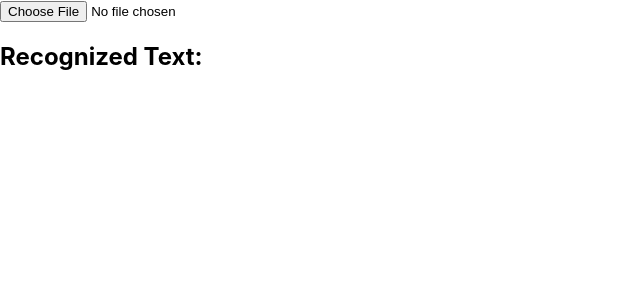
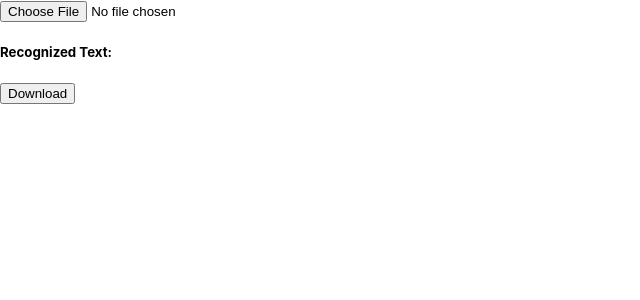
Before and after one commit to cyber-hunter07/image-to-text, a React (Create React App) app: page / in a window 1280 px wide. Shown: the top 300 px of the page, without its empty margins (0-640 px from the left). Built offline with nearby package versions, Linux system fonts and the light colour scheme.

Commit message:
text file download

```diff
--- a/src/TextRecognition.js
+++ b/src/TextRecognition.js
@@ -1,7 +1,7 @@
-import React, { useEffect, useState } from 'react';
-import Tesseract from 'tesseract.js';
+import React, { useEffect, useState } from "react";
+import Tesseract from "tesseract.js";
 const TextRecognition = ({ selectedImage }) => {
-  const [recognizedText, setRecognizedText] = useState('');
+  const [recognizedText, setRecognizedText] = useState("");
   useEffect(() => {
     const recognizeText = async () => {
       if (selectedImage) {
@@ -11,10 +11,19 @@ const TextRecognition = ({ selectedImage }) => {
     };
     recognizeText();
   }, [selectedImage]);
+  const handleDownload = () => {
+    const file = new Blob([recognizedText], {
+      type: "text/plain;charset=utf-8",
+    });
+    saveAs(file, "recognizedText.txt");
+  };
   return (
     <div>
-      <h2>Recognized Text:</h2>
+      <h5>Recognized Text:</h5>
       <p>{recognizedText}</p>
+      <>
+        <button onClick={handleDownload}>Download</button>
+      </>
     </div>
   );
 };
```
